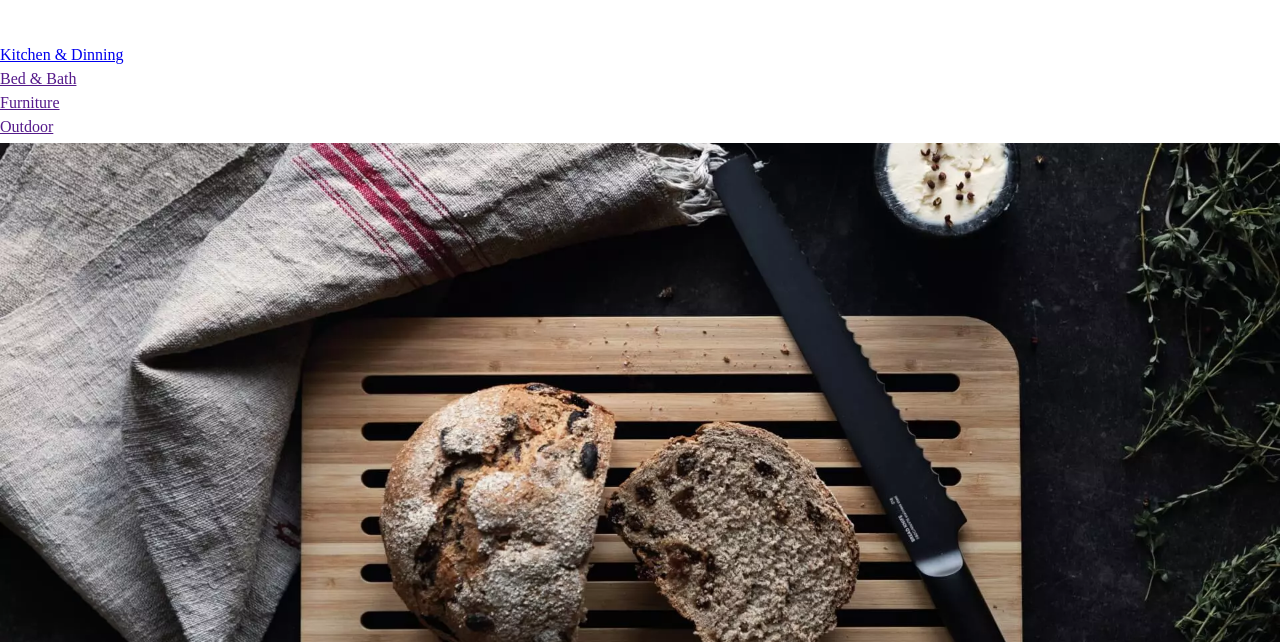
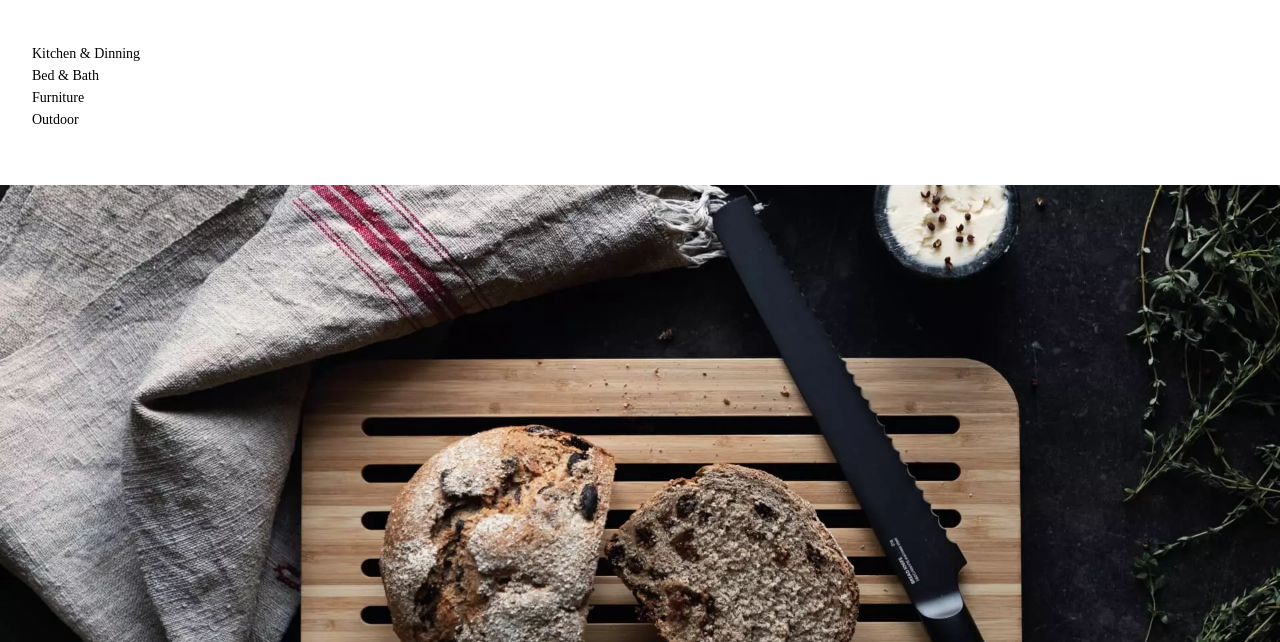
Before and after one commit to mariliaribeiroeamarelhe/mra-edit, a website: page mono design/mono-design-categories.html in a window 1280 px wide. Shown: the part 158-800 px from the top of the page. Drawn offline with Linux system fonts and the light colour scheme; a web font is replaced by a local one.

Commit message:
MONO-DESIGN

```diff
--- a/mono design/mono-design-categories.html
+++ b/mono design/mono-design-categories.html
@@ -26,7 +26,7 @@
     </nav>
 
     <div class="categories">
-        <a href="./mono-design-categories-kitchen.html" class="spec">Kitchen & Dinning</a>
+        <a href="./mono-design-product.html" class="spec spec-kitchen">Kitchen & Dinning</a>
         <a href="" class="spec">Bed & Bath</a>
         <a href="" class="spec">Furniture</a>
         <a href="" class="spec">Outdoor</a>
--- a/mono design/mono-design-homepage.css
+++ b/mono design/mono-design-homepage.css
@@ -109,14 +109,21 @@ nav {
     display: flex;
     flex-direction: column;
     align-items: flex-start;
+    margin-bottom: 50px;
+    margin-left: var(--margin-left);
 }
 
 .categories .spec {
     margin: 0 0 8px 0;
+    color: #000000;
+    font-family: "Gilroy Light";
+    font-size: 14px;
+    text-decoration: none;
+
 }
 
-.spec-kitchen {
-        font-family: "Gilroy ExtraBold";
+.spec-kitchen:hover {
+    font-family: "Gilroy ExtraBold";
 }
 
 nav a {
```
